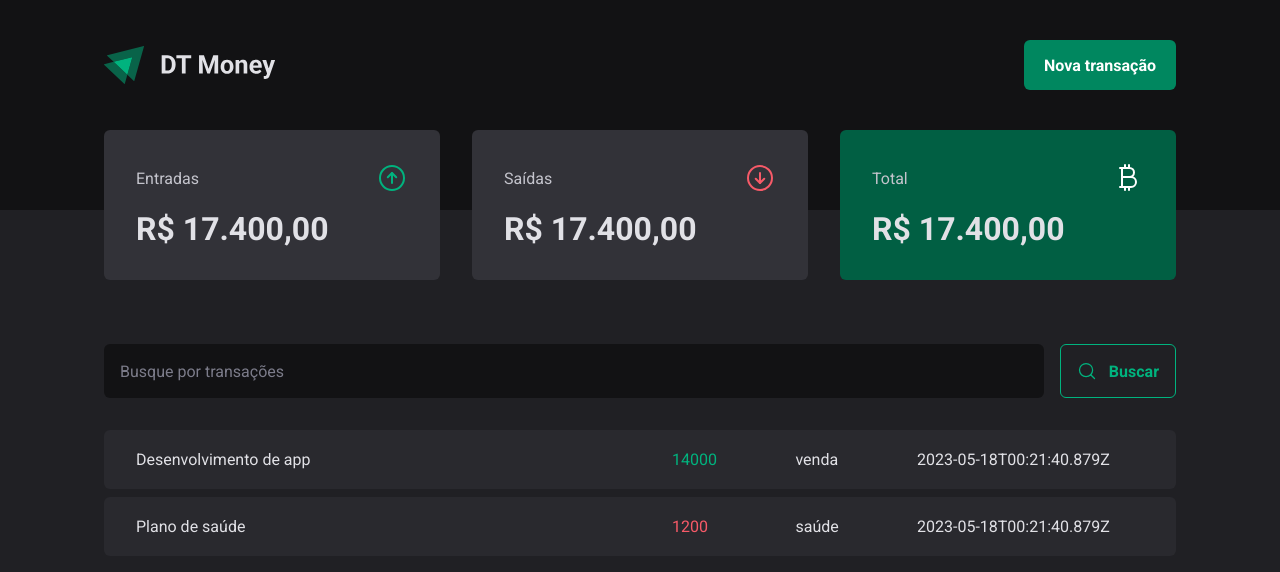
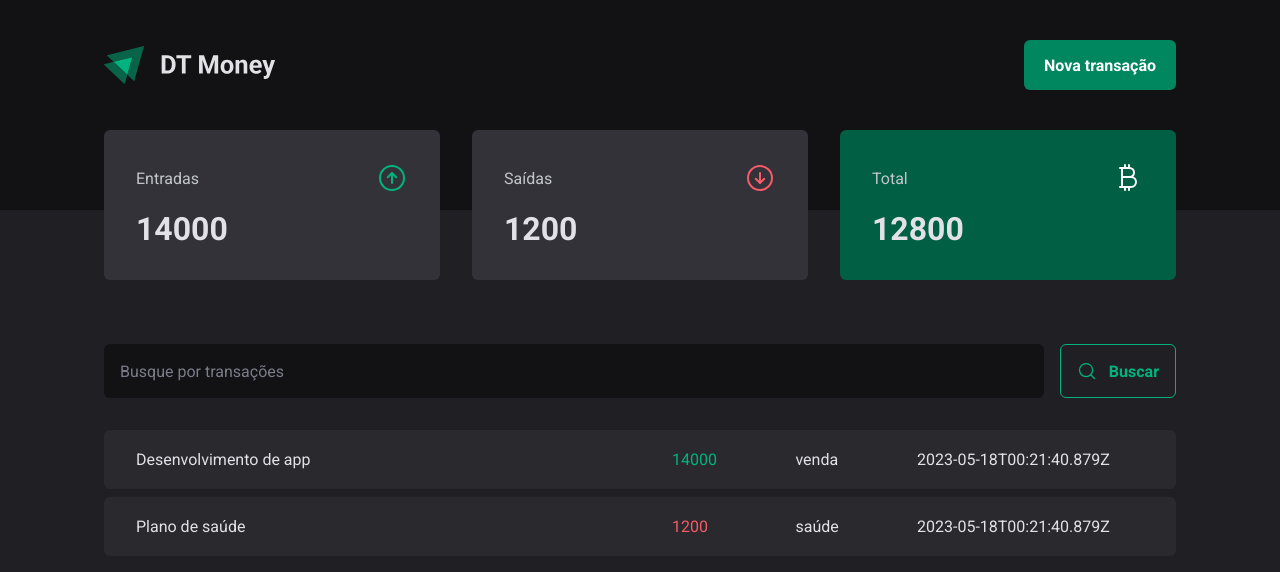
Before and after one commit to marcoscuomo/dt-money, a React (Vite) app: page / in a window 1280 px wide. Shown: the top 572 px of the page. Built offline with nearby package versions, Linux system fonts and the light colour scheme; data requests are answered from the project's data file.

Commit message:
feat: calculating summary of operations

```diff
--- a/src/components/Summary/index.tsx
+++ b/src/components/Summary/index.tsx
@@ -7,6 +7,21 @@
 
   const { transactions } = useContext(TransactionContext);
 
+  const sumary = transactions.reduce((acc, transaction) => {
+
+    if(transaction.type === 'income') {
+      acc.income += transaction.price;
+      acc.total += transaction.price;
+    } else {
+      acc.outcome += transaction.price;
+      acc.total -= transaction.price;
+    }
+
+    return acc;
+  },
+    {income: 0, outcome: 0, total: 0}
+  );
+
   return(
     <SummaryContainer>
       <SummaryCard>
@@ -15,7 +30,7 @@
           <ArrowCircleUp size={32} color="#00b37e" />
         </header>
 
-        <strong>R$ 17.400,00</strong>
+        <strong>{sumary.income}</strong>
       </SummaryCard>
 
       <SummaryCard>
@@ -24,7 +39,7 @@
           <ArrowCircleDown size={32} color="#f75a68" />
         </header>
 
-        <strong>R$ 17.400,00</strong>
+        <strong>{sumary.outcome}</strong>
       </SummaryCard>
 
       <SummaryCard variant="green">
@@ -33,7 +48,7 @@
           <CurrencyBtc size={32} color="#fff" />
         </header>
 
-        <strong>R$ 17.400,00</strong>
+        <strong>{sumary.total}</strong>
       </SummaryCard>
     </SummaryContainer>
   )
```
